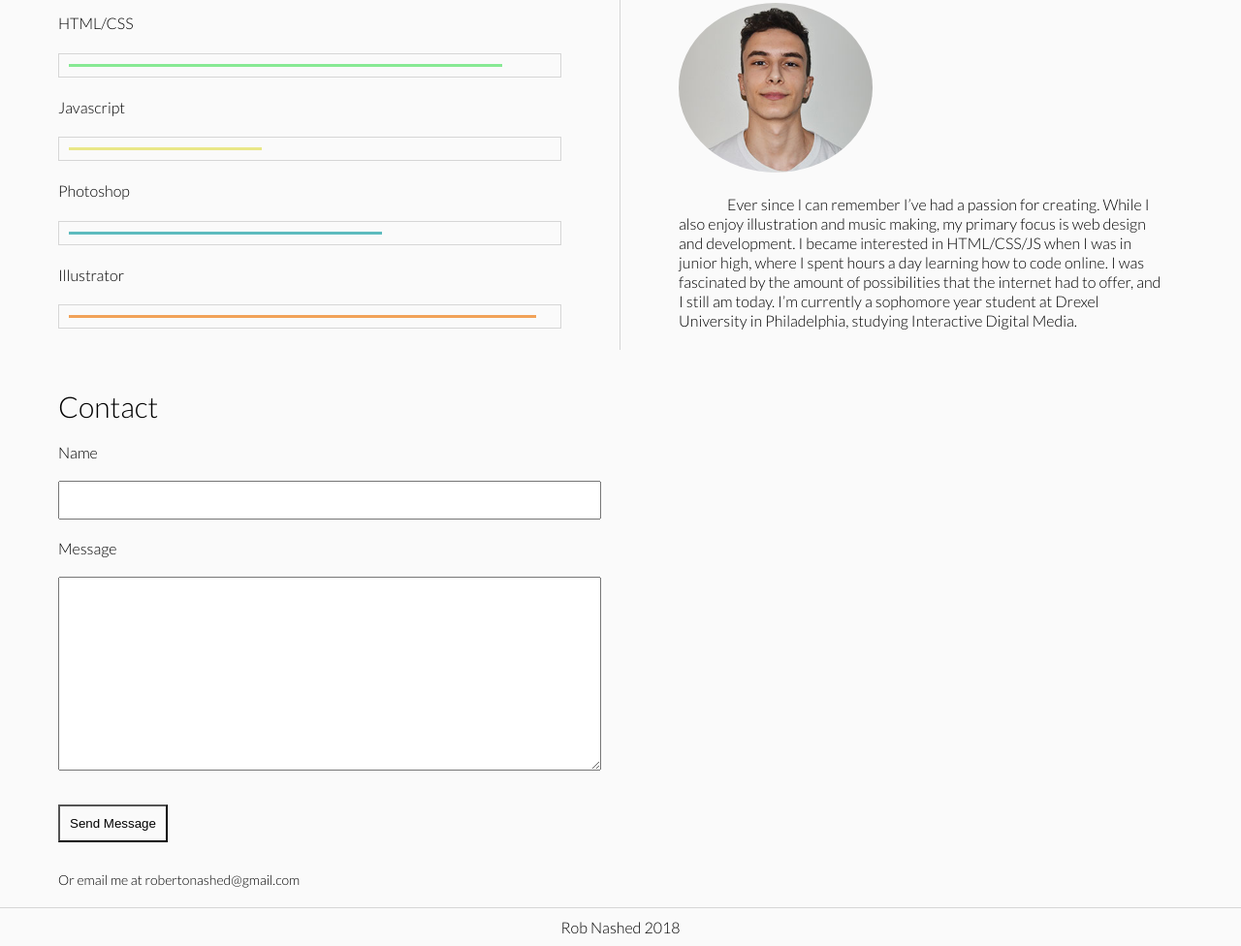
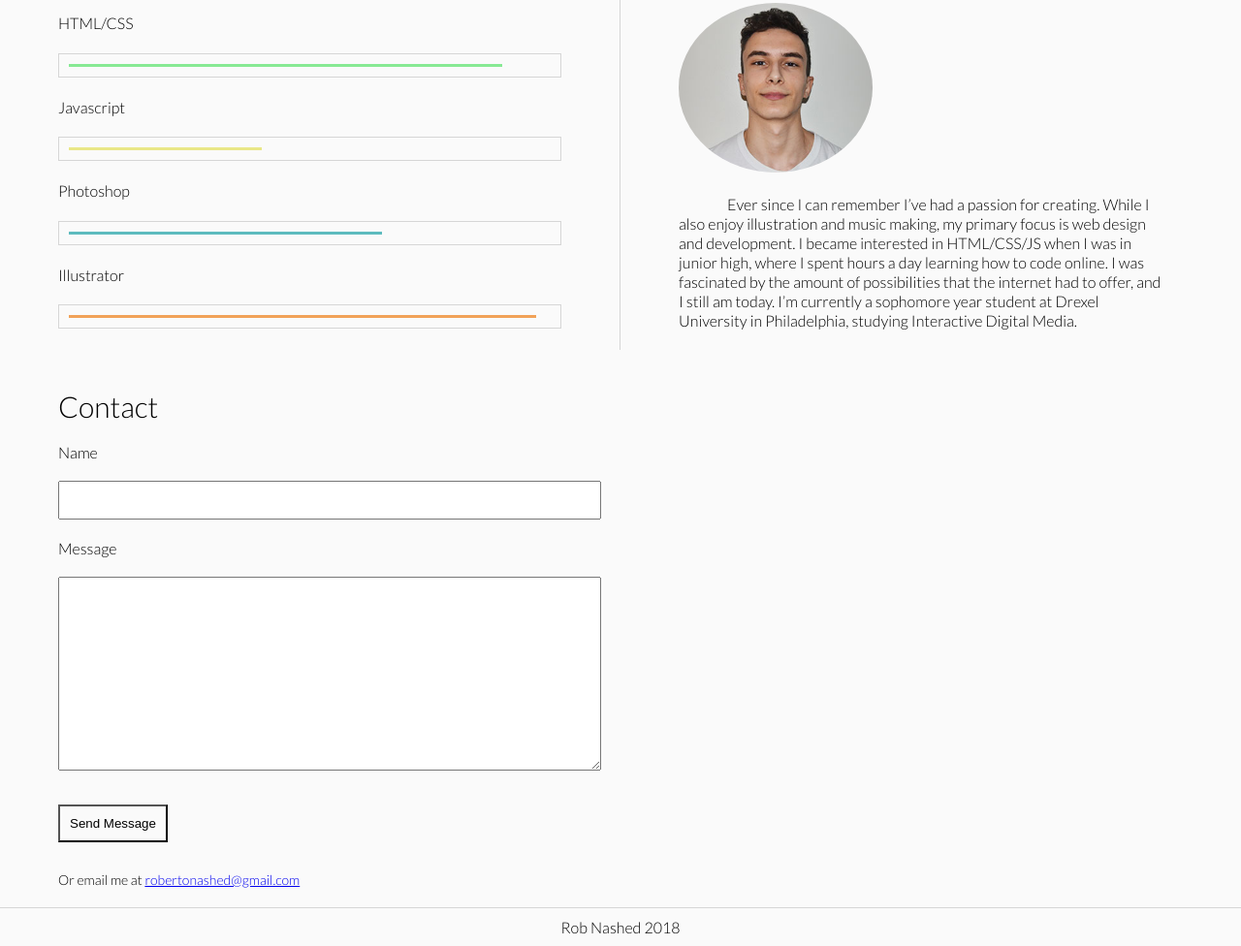
Before and after one commit to robnashed/IDM-222, a plain HTML site: page index.html in a window 1280 px wide. Shown: the part 478-1454 px from the top of the page at 97% size. Drawn offline with nearby package versions, Linux system fonts and the light colour scheme.

Commit message:
email link
added email link

```diff
--- a/index.html
+++ b/index.html
@@ -69,7 +69,7 @@
                     <div class="inputLabel">Name</div><input type="text" class="inputBox" />
                     <div class="inputLabel">Message</div><textarea class="inputBox messageBox"></textarea>
                     <div class="container"><button type="submit" class="contactButton">Send Message</button></div>
-                    <div class="orEmailMe">Or email me at robertonashed@gmail.com</div>
+                    <div class="orEmailMe">Or email me at <a href="mailto:robertonashed@gmail.com?Subject=New%message" target="_top">robertonashed@gmail.com</a></div>
 
             </div>
 
```
Also changed, not shown: 1 other file.
